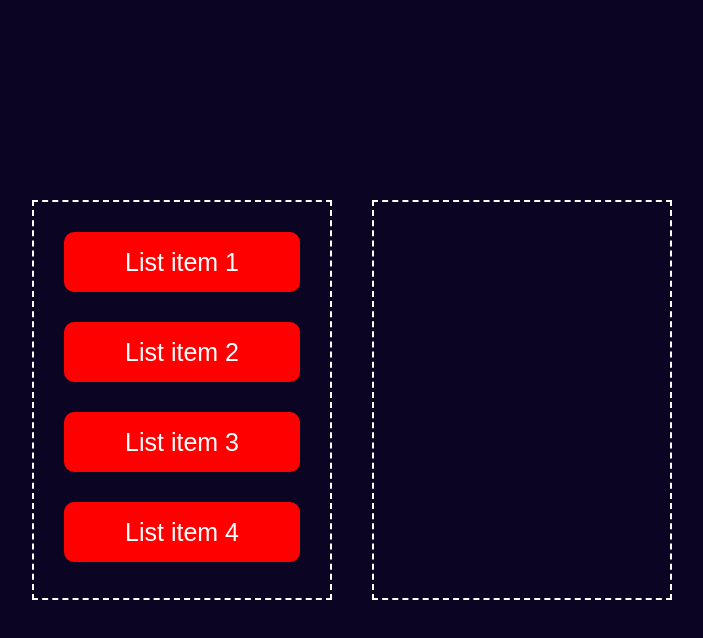
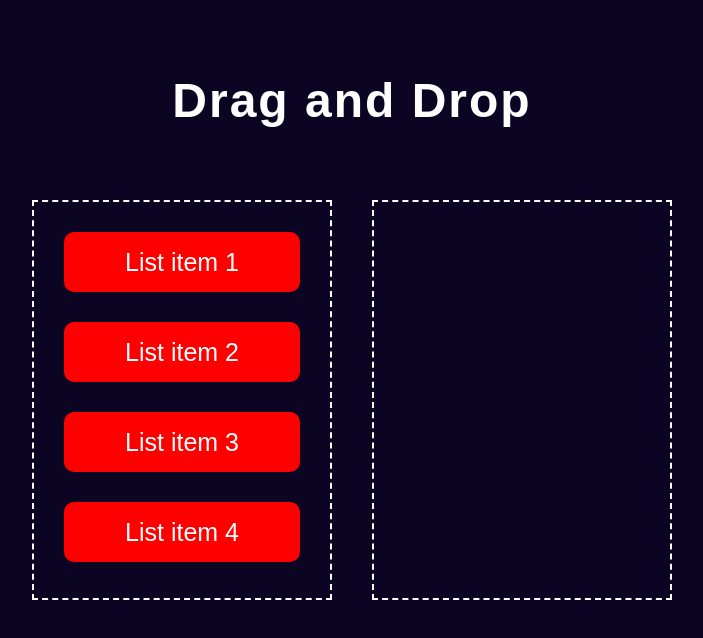
Before and after one commit to PoliceJukeBox/Drag-and-Drop, a plain HTML site: page index.html in a window 1280 px wide. Shown: the whole page, without its empty margins (288-991 px from the left). Drawn offline with Linux system fonts and the light colour scheme.

Commit message:
Final project

```diff
--- a/index.html
+++ b/index.html
@@ -7,6 +7,7 @@
 </head>
 <body>
     <div class="container">
+        <h1>Drag and Drop</h1>
         <div id="left">
            <div class="list" draggable="true">List item 1</div>
            <div class="list" draggable="true">List item 2</div>
--- a/style.css
+++ b/style.css
@@ -12,6 +12,15 @@
     display:flex;
     justify-content:center;
     align-items:center;
+}
+
+.container h1{
+    color: #fff;
+    font-weight: 700;
+    letter-spacing: 2px;
+    font-size: 3rem;
+    position: absolute;
+    transform: translateY(-300px);
 }
 
 #left, #right{
```
